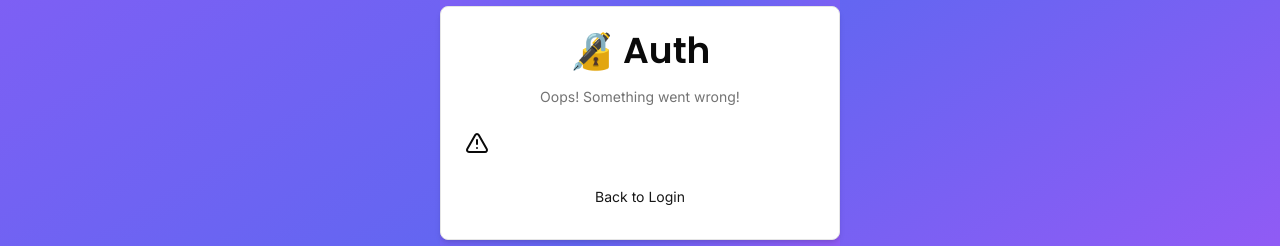
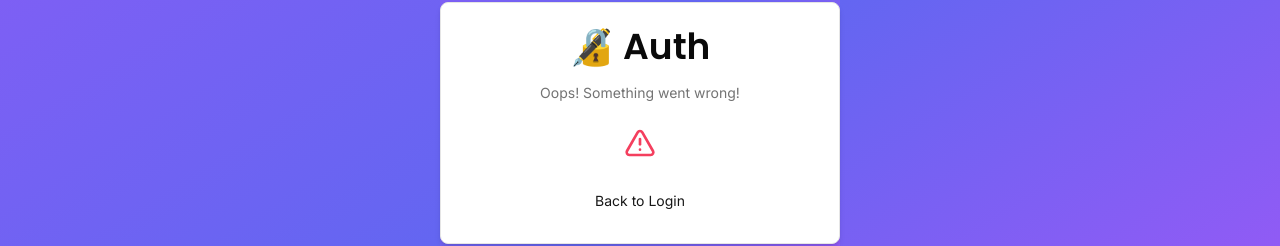
Before and after one commit to KennedyMungai/auth-tutorial, a Next.js app: page /auth/error in a window 1280 px wide. Shown: the part 277-523 px from the top of the page. Built offline with nearby package versions, Linux system fonts and the light colour scheme.

Commit message:
Added a red alert icon to the error card

```diff
--- a/src/components/auth/error-card.tsx
+++ b/src/components/auth/error-card.tsx
@@ -10,7 +10,9 @@ const ErrorCard = () => {
 			backButtonHref='/auth/login'
 			backButtonLabel='Back to Login'
 		>
-			<TriangleAlertIcon />
+			<div className='w-full flex items-center justify-center'>
+				<TriangleAlertIcon className='size-8 text-rose-500' />
+			</div>
 		</CardWrapper>
 	)
 }
```
